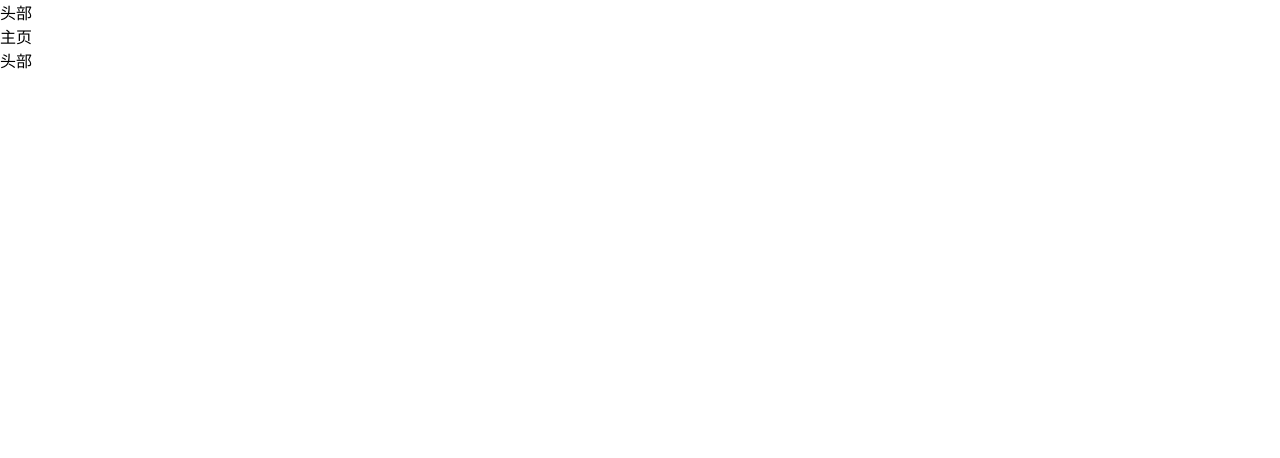
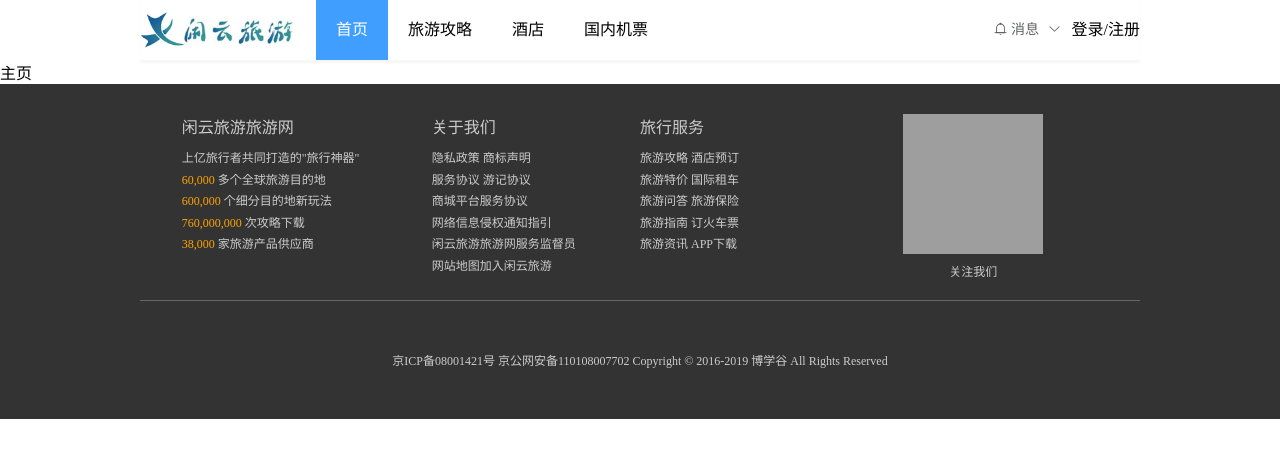
Before and after one commit to jian0/xianyun-2020, a Nuxt app: page / in a window 1280 px wide. Shown: the top 458 px of the page. Built offline with nearby package versions, Linux system fonts and the light colour scheme; grey boxes are pictures that could not be loaded; a small style sheet from the web is missing.

Commit message:
04-头部和尾部完成

```diff
--- a/components/footer.vue
+++ b/components/footer.vue
@@ -1,5 +1,45 @@
 <template>
-  <div class="footer">尾部</div>
+    <div class="footer-wrapper">
+        <div class="footer">
+            <el-row class="info-list">
+                <el-col :span="6" :offset="1">
+                    <h5>闲云旅游旅游网</h5>
+                    <p>上亿旅行者共同打造的"旅行神器"</p>
+                    <p><span>60,000</span> 多个全球旅游目的地</p>
+                    <p><span>600,000</span> 个细分目的地新玩法</p>
+                    <p><span>760,000,000</span> 次攻略下载</p>
+                    <p><span>38,000</span> 家旅游产品供应商</p>
+                </el-col>
+                 <el-col :span="5">
+                    <h5>关于我们</h5>
+                    <p>隐私政策 商标声明</p>
+                    <p>服务协议 游记协议</p>
+                    <p>商城平台服务协议</p>
+                    <p>网络信息侵权通知指引</p>
+                    <p>闲云旅游旅游网服务监督员</p>
+                    <p>网站地图加入闲云旅游</p>
+                </el-col>
+                <el-col :span="5">
+                    <h5>旅行服务</h5>
+                    <p>旅游攻略 酒店预订</p>
+                    <p>旅游特价 国际租车</p>
+                    <p>旅游问答 旅游保险</p>
+                    <p>旅游指南 订火车票</p>
+                    <p>旅游资讯 APP下载</p>
+                </el-col>
+                <el-col :span="6" class="scan">
+                    <p>
+                        <img src="http://157.122.54.189:9093/images/1556522965.png" alt="">
+                    </p>
+                    关注我们
+                </el-col>
+            </el-row>
+
+            <div class="licence">
+                京ICP备08001421号 京公网安备110108007702 Copyright © 2016-2019 博学谷 All Rights Reserved
+            </div>
+        </div>
+    </div>
 </template>
 
 <script>
@@ -8,6 +48,51 @@ export default {
 }
 </script>
 
-<style>
+<style scoped lang="less">
+    .footer-wrapper{
+        background:#333;
+        color:#ccc;
+        min-width:1000px;
+    }
 
+    .footer{
+        padding-top:30px;
+        margin:0 auto;
+        width:1000px;
+    }
+
+    .info-list{
+        h5{
+            font-weight: normal;
+            font-size:16px;
+            margin-bottom:10px;
+        }
+
+        p{
+            font-size:12px;
+            line-height: 1.8;
+            span{
+                color:orange;
+            }
+        }
+    }
+
+    .scan{
+        text-align: center;
+
+        img{
+            width:140px;
+            height:140px;;
+        }
+
+        font-size:12px;
+    }
+
+    .licence{
+        border-top:1px #666 solid;
+        margin-top:20px;
+        padding:50px 0;
+        text-align: center;
+        font-size:12px;
+    }
 </style>
--- a/components/header.vue
+++ b/components/header.vue
@@ -1,13 +1,81 @@
 <template>
-  <div class="header">头部</div>
+  <el-row type="flex" class="header" justify="space-between" style="margin:auto">
+    <div class="img"></div>
+    <div class="navs">
+      <el-row type="flex">
+        <nuxt-link to="/">首页</nuxt-link>
+        <nuxt-link to="/post">旅游攻略</nuxt-link>
+        <nuxt-link to="/hotel">酒店</nuxt-link>
+        <nuxt-link to="/air">国内机票</nuxt-link>
+      </el-row>
+    </div>
+    <el-dropdown>
+      <span class="el-dropdown-link el-icon-bell">
+        消息
+        <i class="el-icon-arrow-down el-icon--right"></i>
+      </span>
+      <el-dropdown-menu slot="dropdown">
+        <el-dropdown-item>消息</el-dropdown-item>
+      </el-dropdown-menu>
+    </el-dropdown>
+    <nuxt-link to="/user/login" class="login">登录/注册</nuxt-link>
+  </el-row>
 </template>
 
 <script>
-export default {
-
-}
+export default {};
 </script>
 
-<style>
-
+<style lang='less' scoped>
+.header {
+  width: 1000px;
+  min-width: 1000px;
+  // border-bottom: 2px solid #ccc;
+  box-shadow: 0 3px 2px #f6f6f6;
+}
+.img {
+  display: block;
+  width: 156px;
+  height: 60px;
+  background: url("/logo.jpg") center no-repeat;
+  background-size: 100%;
+}
+.navs {
+  flex: 1;
+  margin: 0 20px;
+  a {
+    display: block;
+    padding: 0 20px;
+    height: 60px;
+    box-sizing: border-box;
+    line-height: 60px;
+    &:hover {
+      border-bottom: 5px solid #409eff;
+      color: #409eff;
+    }
+  }
+  .nuxt-link-exact-active {
+    color: #fff;
+    background-color: #409eff;
+    &:hover {
+      color: #fff;
+    }
+  }
+}
+.login {
+  height: 60px;
+  line-height: 60px;
+}
+.el-dropdown-link {
+  img {
+    width: 36px;
+    height: 36px;
+    border-radius: 18px;
+  }
+}
+.el-dropdown {
+  line-height: 60px;
+  cursor: pointer;
+  margin-right: 10px;
+}
 </style>
--- a/layouts/default.vue
+++ b/layouts/default.vue
@@ -1,22 +1,38 @@
 <template>
   <div>
+    <Header></Header>
     <nuxt />
+    <Footer></Footer>
   </div>
 </template>
 
+<script>
+import Header from "@/components/header.vue";
+import Footer from "@/components/footer.vue";
+export default {
+  components: {
+    Header,
+    Footer
+  }
+};
+</script>
+
 <style lang='less'>
-  *{
+* {
   margin: 0;
   padding: 0;
 }
-  ul,li,ol{
+ul,
+li,
+ol {
   list-style: none;
 }
-  a{
+a {
   color: inherit;
   text-decoration: none;
 }
-  em,i{
-    font-style:normal
+em,
+i {
+  font-style: normal;
 }
 </style>
--- a/pages/index.vue
+++ b/pages/index.vue
@@ -1,18 +1,12 @@
 <template>
   <div class="container">
-    <Header></Header>
     <div>主页</div>
-    <Footer></Footer>
   </div>
 </template>
 
 <script>
-import Header from "@/components/header.vue";
-import Footer from "@/components/header.vue";
 export default {
   components: {
-    Header,
-    Footer
   }
 };
 </script>
```
Also changed, not shown: static/logo.jpg (added). Lines whose indentation alone changed are shown as unchanged.
